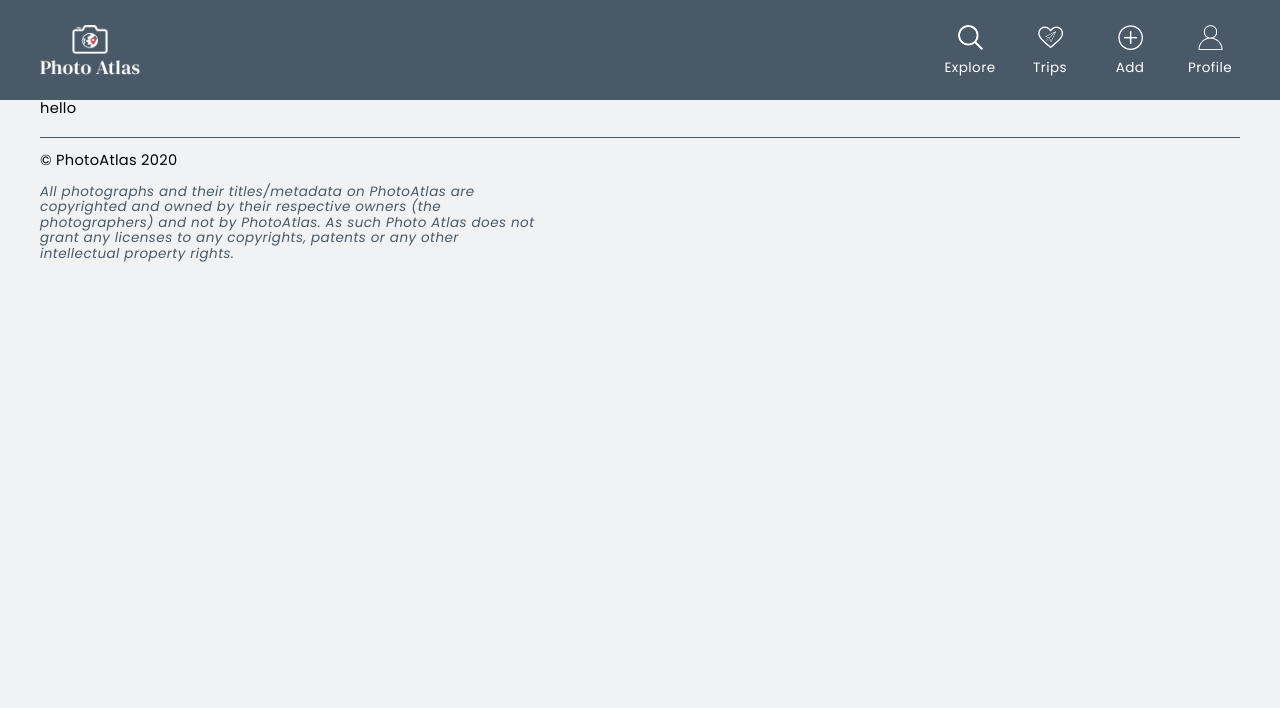
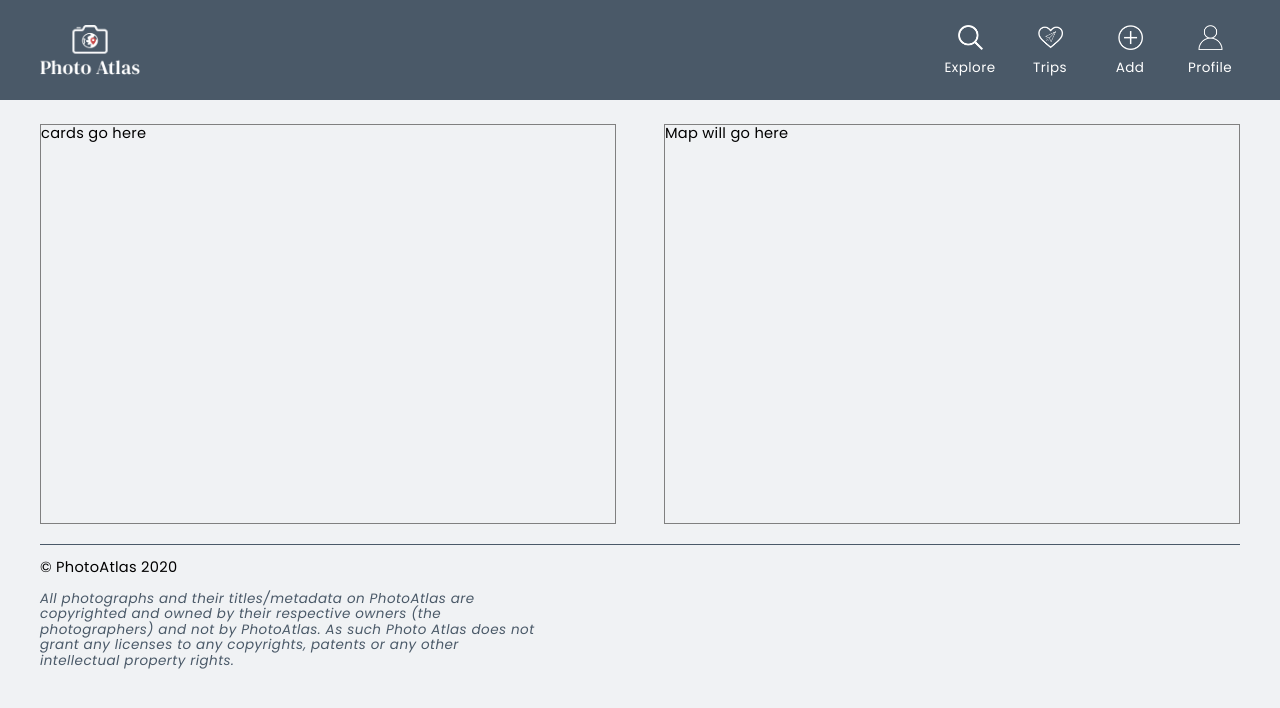
Before and after one commit to zoracreates/photo-atlas-app, a React (Create React App) app: page / in a window 1280 px wide. Shown: the top 708 px of the page. Built offline with nearby package versions, Linux system fonts and the light colour scheme; a web font is replaced by a local one.

Commit message:
feat: basic column layout components

```diff
--- a/src/App.js
+++ b/src/App.js
@@ -1,6 +1,5 @@
 import Navbar from './components/navigation/Navbar';
 import './styles/main.scss';
-
 
 function App(props) {
   return (
@@ -23,6 +22,7 @@
           </p>
         </div>
       </footer>
+
     </>
   );
 }
--- a/src/components/layout/MapWithCards.js
+++ b/src/components/layout/MapWithCards.js
@@ -0,0 +1,18 @@
+function MapWithCards(props) {
+    return (
+        <div className={`grid-map`}>
+
+            <div>
+                {props.children}
+            </div>
+
+            <div className={`map`}>
+                Map will go here
+            </div>
+
+      </div>
+
+    )
+}
+
+export default MapWithCards;
--- a/src/index.js
+++ b/src/index.js
@@ -1,11 +1,14 @@
 import React from 'react';
 import ReactDOM from 'react-dom';
 import App from './App';
+import MapWithCards from './components/layout/MapWithCards';
 
 ReactDOM.render(
   <React.StrictMode>
     <App>
-      hello
+      <MapWithCards>
+          cards go here
+      </MapWithCards>
     </App>
   </React.StrictMode>,
   document.getElementById('root')
--- a/src/styles/_layout.scss
+++ b/src/styles/_layout.scss
@@ -37,8 +37,80 @@
     }
 }
 
+.grid-2_3,
+.grid-scroll {
+    display: flex;
+    justify-content: space-between;
+
+}
+
+.grid-2_3 {
+    flex-wrap: wrap;
+}
+
+.grid-2_3  > * {
+    flex-basis: 48%;
+}
+
+.grid-scroll {
+    overflow-x: scroll;
+    overflow-y: hidden;
+}
+
+.grid-scroll > * {
+    min-width: 260px;
+    margin-right: 2%;
+    margin-top: 2%;
+    border: 1px gray solid;
+}
+
+.grid-1_3 > *,
+.grid-2_3  > *,
+.grid-1_2 > *,
+.grid-map > * {
+    margin-top: 2%;
+    border: 1px gray solid;
+}
+
+.grid-map .map {
+    position: fixed;
+    bottom: 0px;
+    right: 0px;
+    left: 0px;
+    height: 50vh;
+}
+
 @media (min-width: 769px) {
 
+    .grid-1_3,
+    .grid-1_2,
+    .grid-2_3,
+    .grid-map,
+    .grid-scroll {
+        display: flex;
+        justify-content: space-between;
+        flex-wrap: wrap;
+    }
+
+    .grid-1_3 > *,
+    .grid-2_3  > *,
+    .grid-scroll > * {
+        flex-basis: 31%;
+    }
+
+    .grid-scroll > * {
+        margin-right: 0px;
+        min-width: 0;
+    }
+
+    .grid-1_2 > *,
+    .grid-map > * {
+        flex-basis: 48%;
+    }
+
+    .grid-map .map {
+        position: static;
+    }
 }
 
 
--- a/src/styles/_navbar.scss
+++ b/src/styles/_navbar.scss
@@ -1,5 +1,5 @@
 header {
-
+    z-index: 20;
     h1 {
         font-size: 0px;
         line-height: 0;
```
Also changed, not shown: src/components/layout/OneToThreeCols.js (added, +11 -0 lines), src/components/layout/OneToTwoCols.js (+11 -0 lines), src/components/layout/ScrollToThreeCols.js (added, +11 -0 lines), src/components/layout/TwoToThreeCols.js (added, +11 -0 lines), src/components/layout/ScrollToTreeCols.js (deleted), src/components/layout/TwoToTreeCols.js (deleted), 1 other file (tests, documents, lock files or other folders).
